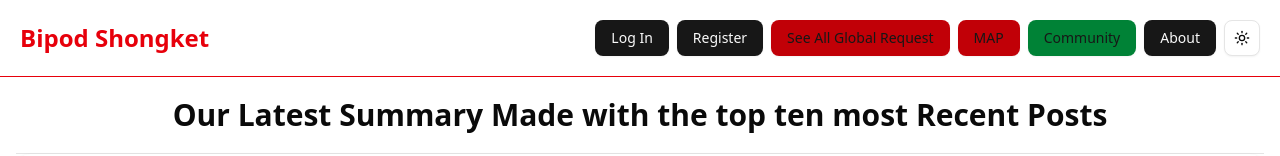
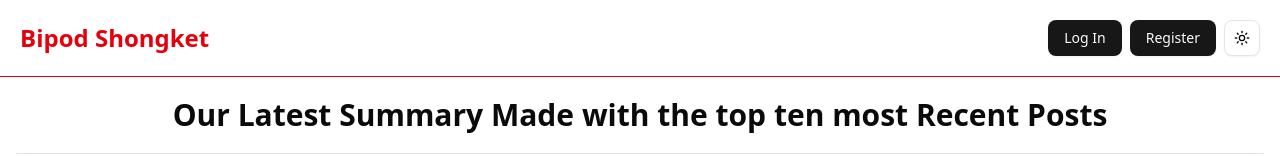
Before and after one commit to Data-Dwellers/bipod-shongket-web, a Next.js app: page / in a window 1280 px wide. Shown: the top 156 px of the page. Built offline with nearby package versions, Linux system fonts and the light colour scheme; no server answers.

Commit message:
update header

```diff
--- a/components/Header.jsx
+++ b/components/Header.jsx
@@ -22,17 +22,8 @@
 
         <div className="space-x-2 flex justify-around items-center">
           {user ? (
+            <>
               <UserNav />
-                    ) : (
-                        <>
-                            <Link href="/log-in">
-                                <Button>Log In</Button>
-                            </Link>
-                            <Link href="/register">
-                                <Button>Register</Button>
-                            </Link>
-                        </>
-                    )}
               <Link href="/allsosrequest">
                 <Button className="bg-red-700 text-secondary-foreground">
                   See All Global Request
@@ -48,9 +39,21 @@
                   Community
                 </Button>
               </Link>
-                    <Link href="/about">
+            </>
+          ) : (
+            <>
+              <Link href="/log-in">
+                <Button>Log In</Button>
+              </Link>
+              <Link href="/register">
+                <Button>Register</Button>
+              </Link>
+            </>
+          )}
+
+          {/* <Link href="/about">
                         <Button>About</Button>
-                    </Link>
+                    </Link> */}
           <ThemeToggle></ThemeToggle>
         </div>
       </div>
```
Lines whose indentation alone changed are shown as unchanged.
